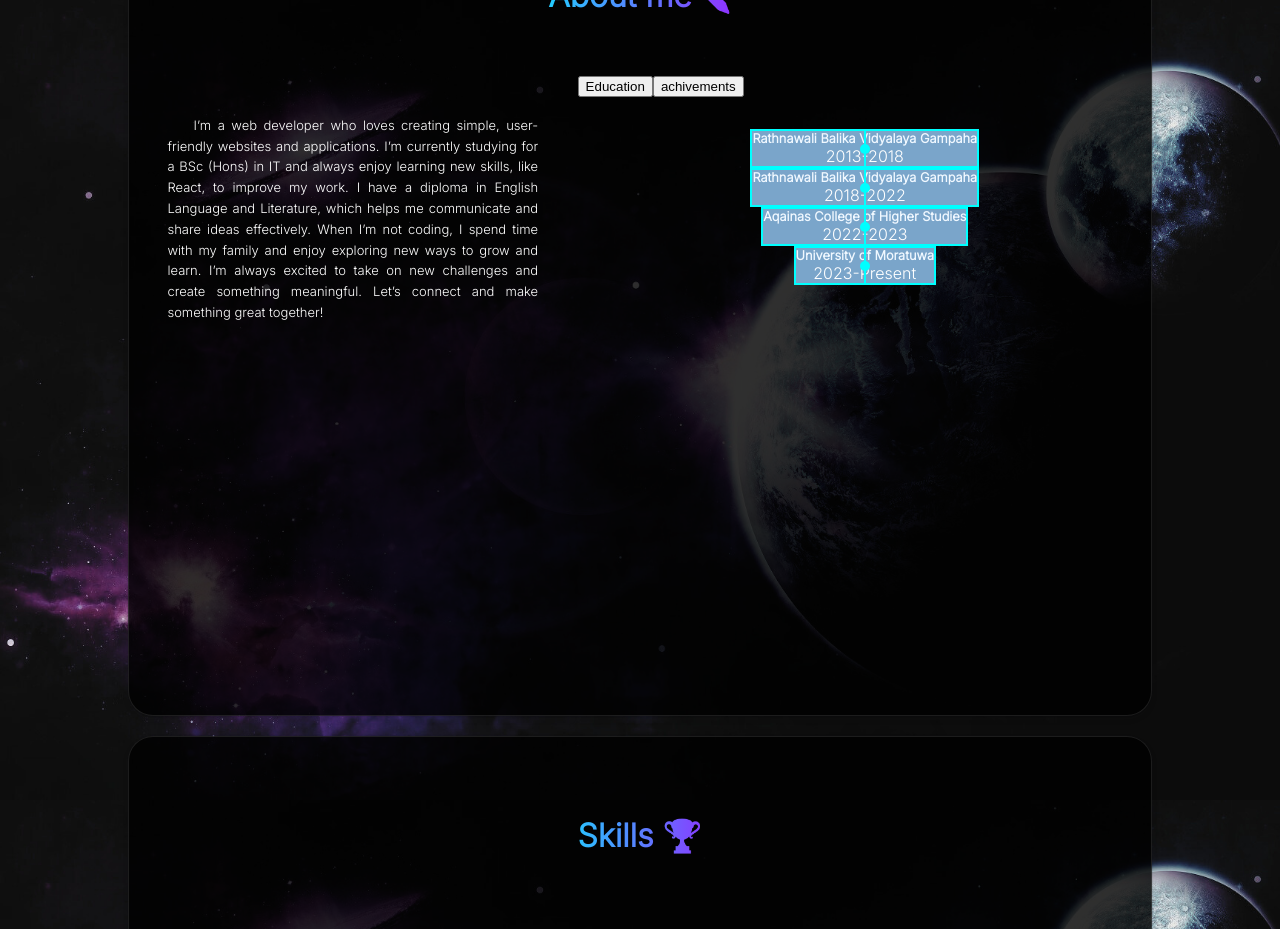
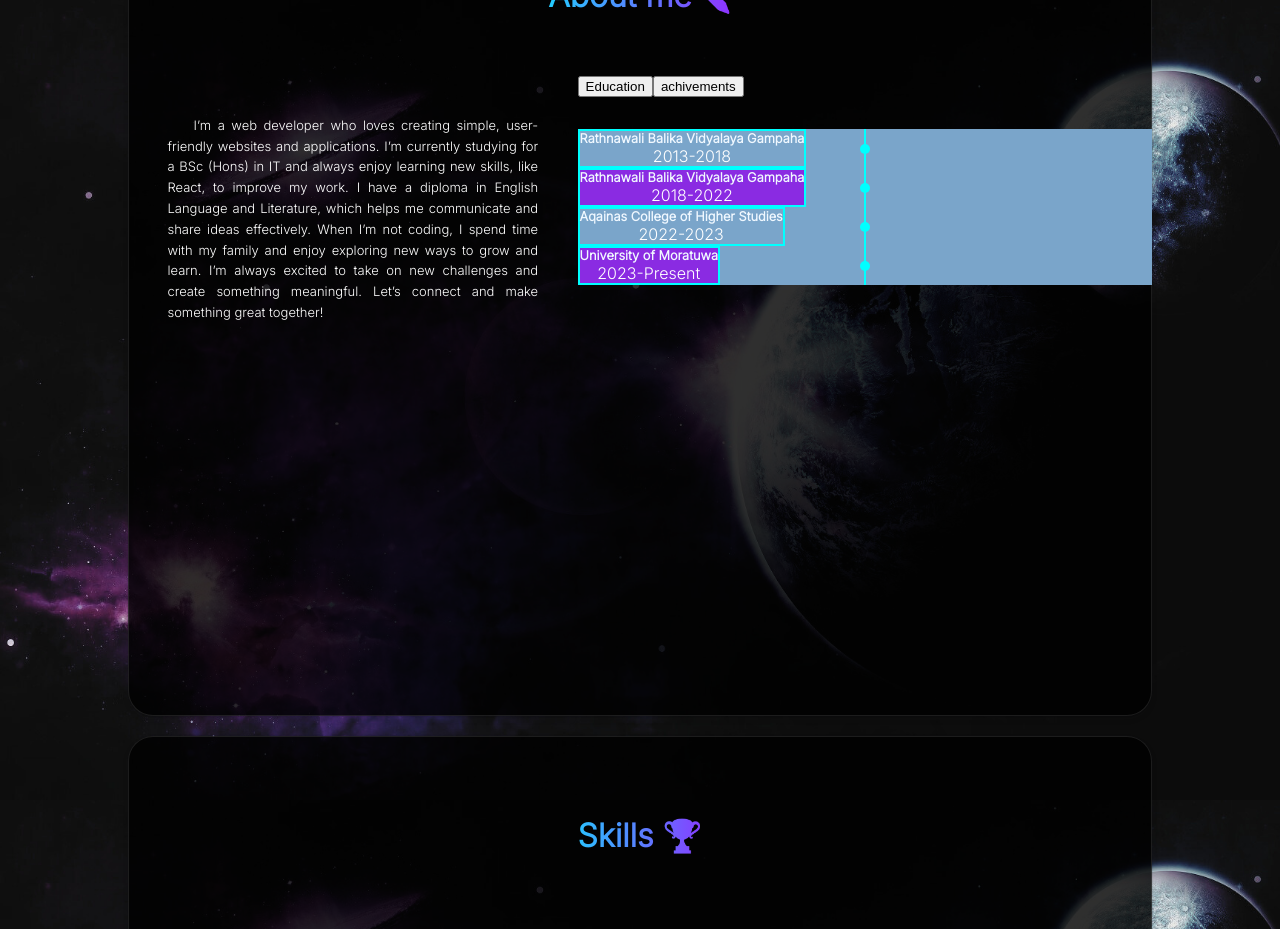
Before and after one commit to Dinithi1625403/myPortfolio, a React (Create React App) app: page / in a window 1280 px wide. Shown: the part 800-1729 px from the top of the page. Built offline with nearby package versions, Linux system fonts and the light colour scheme.

Commit message:
modified aboutsection

```diff
--- a/src/components/about/education.css
+++ b/src/components/about/education.css
@@ -9,7 +9,7 @@
     display: flex;
     flex-direction: row;
     align-items: center;
-
+    width: 100%;
 
     position: relative;
     background-color: rgb(122, 165, 202);
@@ -30,15 +30,18 @@
     width: fit-content;
     height: fit-content;
     border: 2px solid aqua;
+
+
 }
 
 .education-content.left {
-   float: left;
-    align-self: flex-start;
+
+    align-self:start;
 }
 
 .education-content.right {
-    align-self: flex-end;
+    align-self: center;
+    background-color: blueviolet;
 }
 
 .education-title{
```
